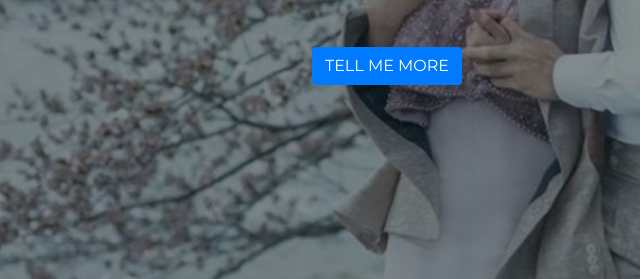
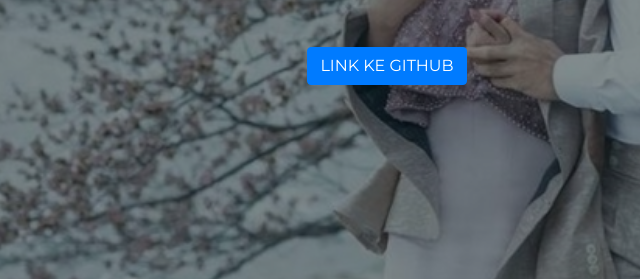
Before and after one commit to Erhylk/SI2018, a website with bundled scripts: page index.html in a window 1280 px wide. Shown: the part 443-722 px from the top of the page, 253-893 px from the left. Built offline with nearby package versions, Linux system fonts and the light colour scheme; files whose address does not match are found by name; a web font is replaced by a local one.

Commit message:
Add files via upload

```diff
--- a/index.html
+++ b/index.html
@@ -63,7 +63,7 @@
         <div class="intro-text">
           <div class="intro-lead-in">Selamat Datang!</div>
           <div class="intro-heading text-uppercase">It's Nice To Meet You</div>
-          <a class="btn btn-primary btn-xl text-uppercase js-scroll-trigger" href="#services">Tell Me More</a>
+          <a class="btn btn-primary btn-xl text-uppercase js-scroll-trigger" href="https://github.com/Erhylk/SI2018/" target="_blank">LINK KE GITHUB </a>
         </div>
       </div>
     </header>
```
Also changed, not shown: img/team/1.jpg, img/team/2.jpg, img/team/3.jpg.
